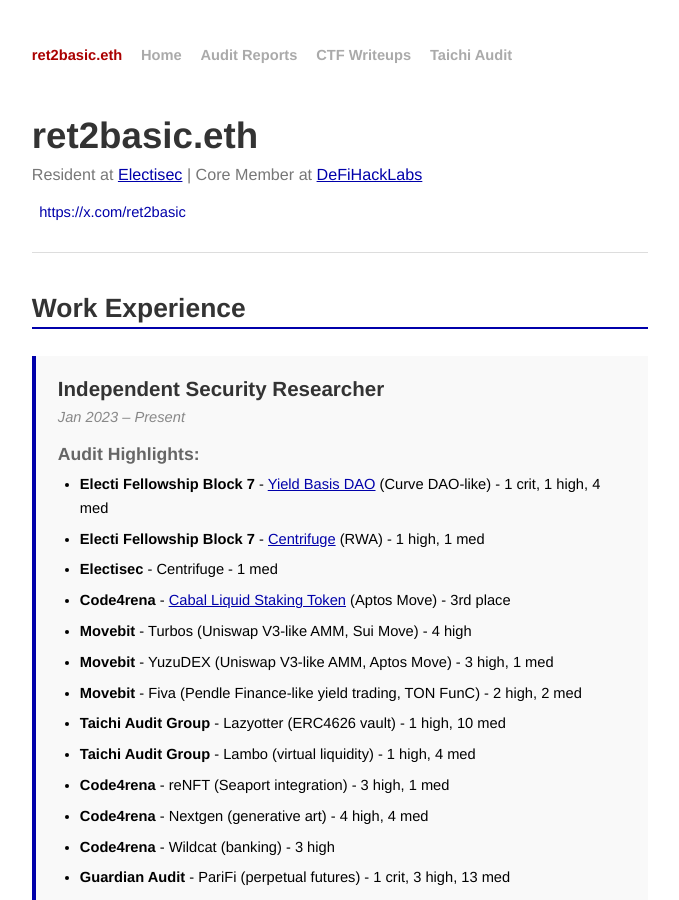
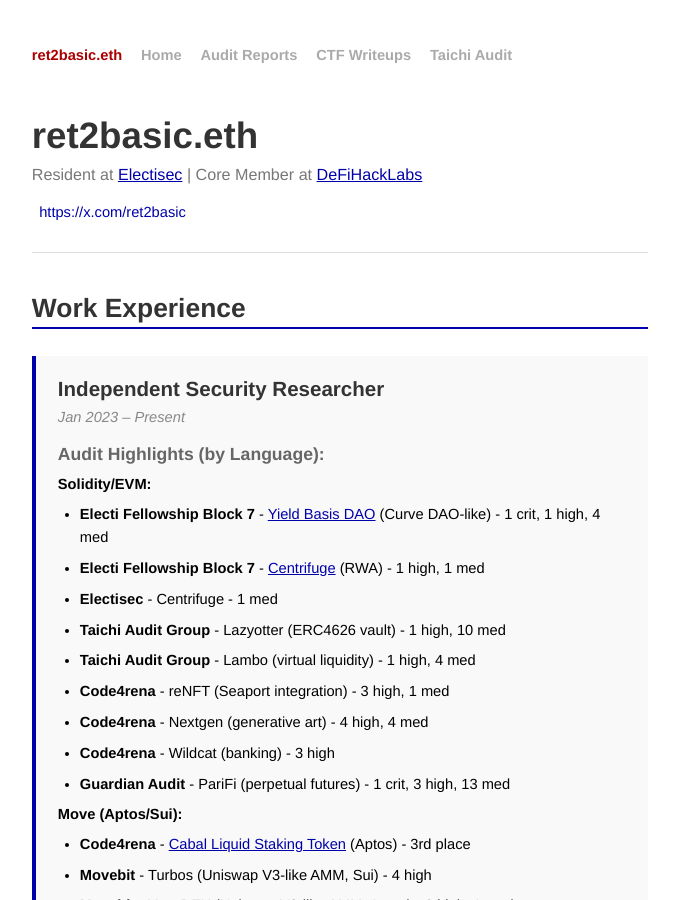
Before and after one commit to ret2basic/ret2basic.github.io, a Jekyll site: the page built from index.html, in a window 1280 px wide and 900 px high. Shown: the whole window, without its empty margins (300-979 px from the left). Built offline with Jekyll 4.4.1, drawn with Linux system fonts in a browser that asks for light colours; some of the changed text lies outside the part shown.

Commit message:
Organize audit highlights by programming language on homepage
- Group audits under Solidity/EVM, Move (Aptos/Sui), and FunC (TON)
- Maintain chronological order within each language group
- Add language-specific subheadings for better readability

🤖 Generated with [Claude Code](https://claude.ai/code)

Co-Authored-By: Claude <noreply@anthropic.com>

```diff
--- a/index.html
+++ b/index.html
@@ -19,21 +19,31 @@ title: ret2basic.eth - Web3 Security Researcher
     <div class="job">
       <h3>Independent Security Researcher</h3>
       <span class="duration">Jan 2023 – Present</span>
-      <h4>Audit Highlights:</h4>
+      <h4>Audit Highlights (by Language):</h4>
+
+      <h5>Solidity/EVM:</h5>
       <ul>
         <li><strong>Electi Fellowship Block 7</strong> - <a href="https://reports.electisec.com/2025-07-YieldBasis-Update" target="_blank">Yield Basis DAO</a> (Curve DAO-like) - 1 crit, 1 high, 4 med</li>
         <li><strong>Electi Fellowship Block 7</strong> - <a href="https://reports.electisec.com/2025-07-centrifuge" target="_blank">Centrifuge</a> (RWA) - 1 high, 1 med</li>
         <li><strong>Electisec</strong> - Centrifuge - 1 med</li>
-        <li><strong>Code4rena</strong> - <a href="https://code4rena.com/audits/2025-04-cabal-liquid-staking-token" target="_blank">Cabal Liquid Staking Token</a> (Aptos Move) - 3rd place</li>
-        <li><strong>Movebit</strong> - Turbos (Uniswap V3-like AMM, Sui Move) - 4 high</li>
-        <li><strong>Movebit</strong> - YuzuDEX (Uniswap V3-like AMM, Aptos Move) - 3 high, 1 med</li>
-        <li><strong>Movebit</strong> - Fiva (Pendle Finance-like yield trading, TON FunC) - 2 high, 2 med</li>
         <li><strong>Taichi Audit Group</strong> - Lazyotter (ERC4626 vault) - 1 high, 10 med</li>
         <li><strong>Taichi Audit Group</strong> - Lambo (virtual liquidity) - 1 high, 4 med</li>
         <li><strong>Code4rena</strong> - reNFT (Seaport integration) - 3 high, 1 med</li>
         <li><strong>Code4rena</strong> - Nextgen (generative art) - 4 high, 4 med</li>
         <li><strong>Code4rena</strong> - Wildcat (banking) - 3 high</li>
         <li><strong>Guardian Audit</strong> - PariFi (perpetual futures) - 1 crit, 3 high, 13 med</li>
+      </ul>
+
+      <h5>Move (Aptos/Sui):</h5>
+      <ul>
+        <li><strong>Code4rena</strong> - <a href="https://code4rena.com/audits/2025-04-cabal-liquid-staking-token" target="_blank">Cabal Liquid Staking Token</a> (Aptos) - 3rd place</li>
+        <li><strong>Movebit</strong> - Turbos (Uniswap V3-like AMM, Sui) - 4 high</li>
+        <li><strong>Movebit</strong> - YuzuDEX (Uniswap V3-like AMM, Aptos) - 3 high, 1 med</li>
+      </ul>
+
+      <h5>FunC (TON):</h5>
+      <ul>
+        <li><strong>Movebit</strong> - Fiva (Pendle Finance-like yield trading) - 2 high, 2 med</li>
       </ul>
     </div>
 
```
